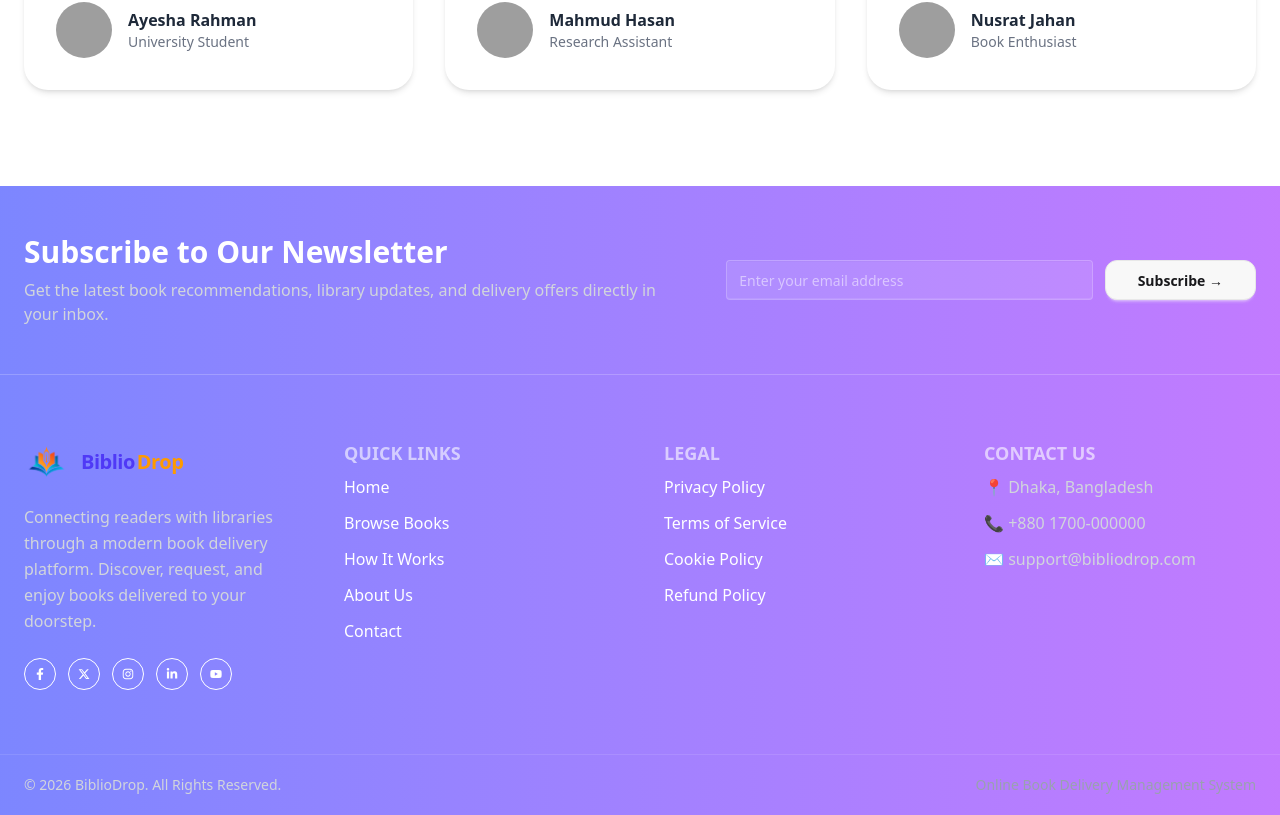
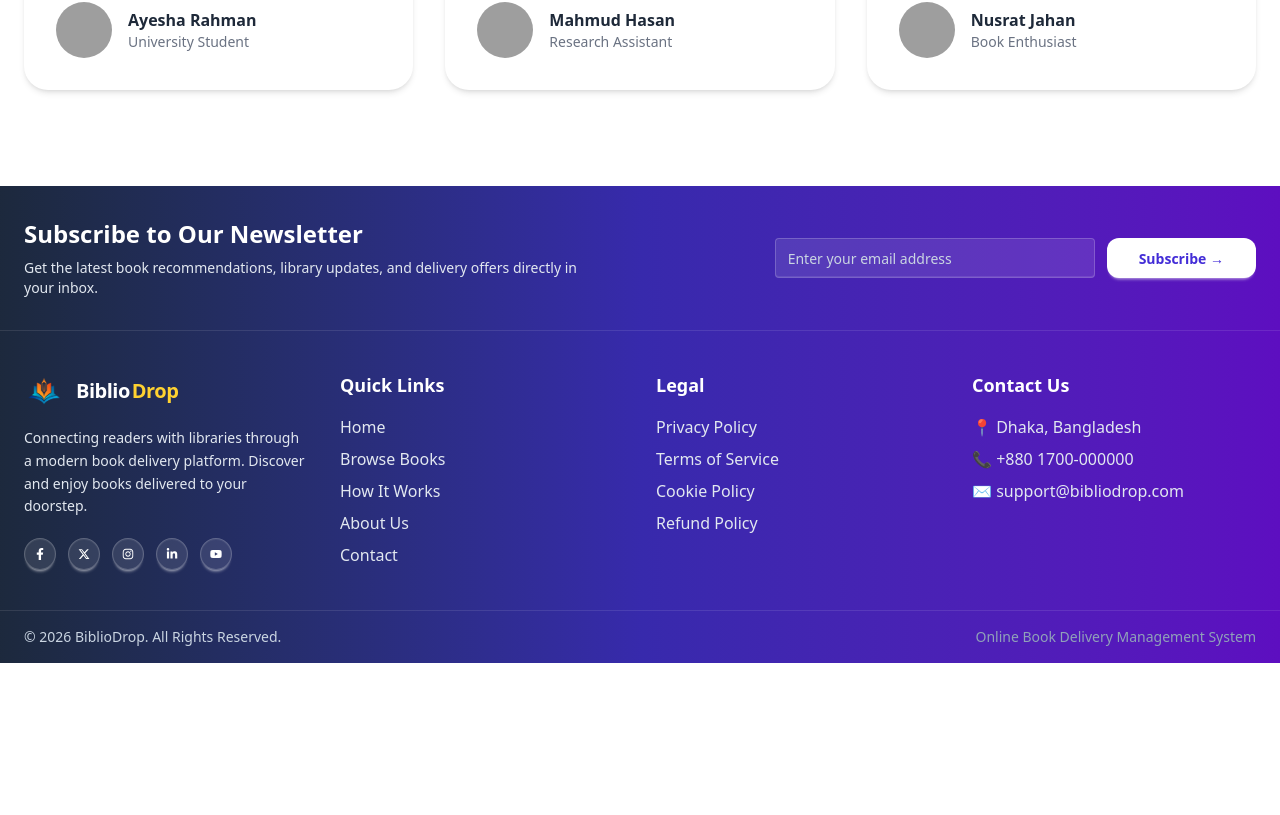
Before and after one commit to rifat-sultana/Assignment-10-client-side, a Next.js app: page / in a window 1280 px wide. Shown: the part 3885-4700 px from the top of the page. After the commit the page ends 4548 px from the top, so only its background shows below. Built offline with nearby package versions, Linux system fonts and the light colour scheme; grey boxes are pictures that could not be loaded.

Commit message:
Update footer design

```diff
--- a/src/components/Footer.jsx
+++ b/src/components/Footer.jsx
@@ -12,19 +12,19 @@ import { FaXTwitter } from "react-icons/fa6";
 
 export default function Footer() {
   return (
-    <footer className="bg-gradient-to-r from-indigo-400 to-purple-400 text-white">
+    <footer className="bg-gradient-to-r from-slate-800 via-indigo-800 to-violet-800 text-white">
 
       {/* Newsletter Section */}
-      <div className="max-w-7xl mx-auto px-6 py-12 border-b border-white/20">
+      <div className="max-w-7xl mx-auto px-6 py-8 border-b border-white/10">
 
-        <div className="flex flex-col lg:flex-row gap-8 justify-between items-center">
+        <div className="flex flex-col lg:flex-row gap-6 justify-between items-center">
 
           <div>
-            <h2 className="text-3xl font-bold mb-2">
+            <h2 className="text-2xl font-bold mb-2">
               Subscribe to Our Newsletter
             </h2>
 
-            <p className="text-gray-300">
+            <p className="text-slate-200 text-sm max-w-xl">
               Get the latest book recommendations, library updates,
               and delivery offers directly in your inbox.
             </p>
@@ -35,10 +35,10 @@ export default function Footer() {
             <input
               type="email"
               placeholder="Enter your email address"
-              className="input input-bordered w-full lg:w-96 bg-white/10 text-white border-white/20"
+              className="input input-bordered w-full lg:w-80 bg-white/10 text-white border-white/20 placeholder:text-slate-300"
             />
 
-            <button className="btn btn-tertiary rounded-xl px-8">
+            <button className="btn bg-white text-indigo-700 hover:bg-slate-100 border-0 rounded-xl px-8">
               Subscribe →
             </button>
 
@@ -49,56 +49,56 @@ export default function Footer() {
       </div>
 
       {/* Main Footer */}
-      <div className="max-w-7xl mx-auto px-6 py-16">
+      <div className="max-w-7xl mx-auto px-6 py-10">
 
-        <div className="grid md:grid-cols-2 lg:grid-cols-4 gap-12">
+        <div className="grid md:grid-cols-2 lg:grid-cols-4 gap-8">
 
           {/* Logo & Description */}
           <div>
 
             <Link
               href="/"
-              className="flex items-center gap-3 mb-5"
+              className="flex items-center gap-3 mb-4"
             >
               <Image
                 src="/images/logo.png"
                 alt="BiblioDrop"
-                width={45}
-                height={45}
+                width={40}
+                height={40}
               />
 
-             <span className="tracking-tight text-xl font-black text-slate-800">
-            <span className="text-indigo-600 ">Biblio</span>
-            <span className="text-amber-500 ml-0.5">Drop</span>
-          </span>
+              <span className="tracking-tight text-xl font-black">
+                <span className="text-white">Biblio</span>
+                <span className="text-amber-300 ml-0.5">Drop</span>
+              </span>
             </Link>
 
-            <p className="text-gray-300 leading-relaxed">
+            <p className="text-slate-200 leading-relaxed text-sm">
               Connecting readers with libraries through a modern
-              book delivery platform. Discover, request, and enjoy
-              books delivered to your doorstep.
+              book delivery platform. Discover and enjoy books
+              delivered to your doorstep.
             </p>
 
             {/* Social Icons */}
-            <div className="flex gap-3 mt-6">
+            <div className="flex gap-3 mt-5">
 
-              <a className="btn btn-circle btn-sm btn-outline">
+              <a className="btn btn-circle btn-sm bg-white/10 border-white/20 text-white hover:bg-white hover:text-indigo-700">
                 <FaFacebookF />
               </a>
 
-              <a className="btn btn-circle btn-sm btn-outline">
+              <a className="btn btn-circle btn-sm bg-white/10 border-white/20 text-white hover:bg-white hover:text-indigo-700">
                 <FaXTwitter />
               </a>
 
-              <a className="btn btn-circle btn-sm btn-outline">
+              <a className="btn btn-circle btn-sm bg-white/10 border-white/20 text-white hover:bg-white hover:text-indigo-700">
                 <FaInstagram />
               </a>
 
-              <a className="btn btn-circle btn-sm btn-outline">
+              <a className="btn btn-circle btn-sm bg-white/10 border-white/20 text-white hover:bg-white hover:text-indigo-700">
                 <FaLinkedinIn />
               </a>
 
-              <a className="btn btn-circle btn-sm btn-outline">
+              <a className="btn btn-circle btn-sm bg-white/10 border-white/20 text-white hover:bg-white hover:text-indigo-700">
                 <FaYoutube />
               </a>
 
@@ -109,36 +109,50 @@ export default function Footer() {
           {/* Quick Links */}
           <div>
 
-            <h3 className="footer-title text-lg">
+            <h3 className="font-bold text-lg mb-4 text-white">
               Quick Links
             </h3>
 
-            <ul className="space-y-3">
+            <ul className="space-y-2 text-slate-200">
 
               <li>
-                <Link href="/">Home</Link>
+                <Link href="/" className="hover:text-white">
+                  Home
+                </Link>
               </li>
 
               <li>
-                <Link href="/browse-books">
+                <Link
+                  href="/browse-books"
+                  className="hover:text-white"
+                >
                   Browse Books
                 </Link>
               </li>
 
               <li>
-                <Link href="/how-it-works">
+                <Link
+                  href="/how-it-works"
+                  className="hover:text-white"
+                >
                   How It Works
                 </Link>
               </li>
 
               <li>
-                <Link href="/about">
+                <Link
+                  href="/about"
+                  className="hover:text-white"
+                >
                   About Us
                 </Link>
               </li>
 
               <li>
-                <Link href="/contact">
+                <Link
+                  href="/contact"
+                  className="hover:text-white"
+                >
                   Contact
                 </Link>
               </li>
@@ -150,11 +164,11 @@ export default function Footer() {
           {/* Legal */}
           <div>
 
-            <h3 className="footer-title text-lg">
+            <h3 className="font-bold text-lg mb-4 text-white">
               Legal
             </h3>
 
-            <ul className="space-y-3">
+            <ul className="space-y-2 text-slate-200">
 
               <li>Privacy Policy</li>
               <li>Terms of Service</li>
@@ -168,23 +182,17 @@ export default function Footer() {
           {/* Contact */}
           <div>
 
-            <h3 className="footer-title text-lg">
+            <h3 className="font-bold text-lg mb-4 text-white">
               Contact Us
             </h3>
 
-            <ul className="space-y-3 text-gray-300">
+            <ul className="space-y-2 text-slate-200">
 
-              <li>
-                📍 Dhaka, Bangladesh
-              </li>
+              <li>📍 Dhaka, Bangladesh</li>
 
-              <li>
-                📞 +880 1700-000000
-              </li>
+              <li>📞 +880 1700-000000</li>
 
-              <li>
-                ✉️ support@bibliodrop.com
-              </li>
+              <li>✉️ support@bibliodrop.com</li>
 
             </ul>
 
@@ -197,13 +205,13 @@ export default function Footer() {
       {/* Bottom Footer */}
       <div className="border-t border-white/10">
 
-        <div className="max-w-7xl mx-auto px-6 py-5 flex flex-col md:flex-row justify-between items-center">
+        <div className="max-w-7xl mx-auto px-6 py-4 flex flex-col md:flex-row justify-between items-center gap-2">
 
-          <p className="text-sm text-gray-300">
+          <p className="text-sm text-slate-300">
             © 2026 BiblioDrop. All Rights Reserved.
           </p>
 
-          <p className="text-sm text-gray-400">
+          <p className="text-sm text-slate-400">
             Online Book Delivery Management System
           </p>
 
```
